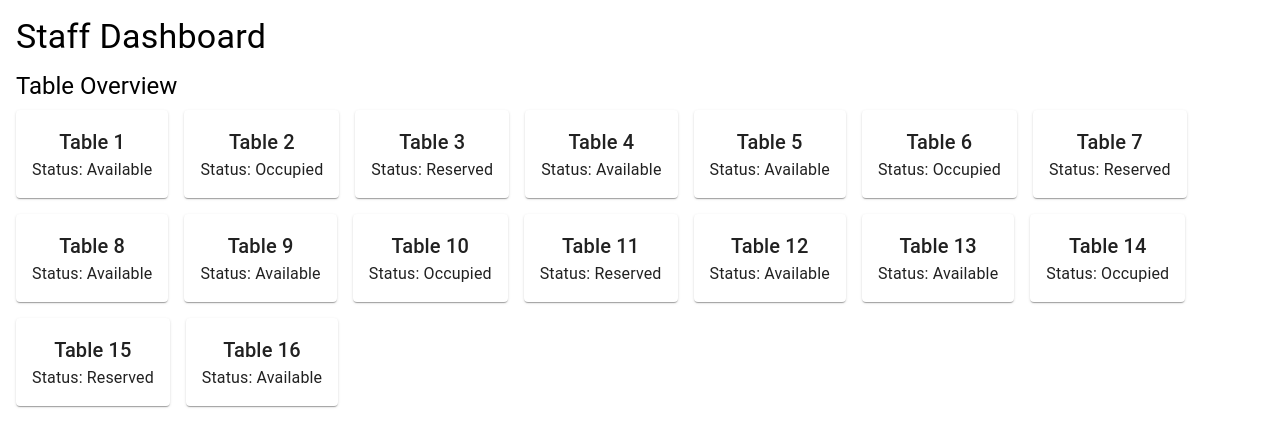
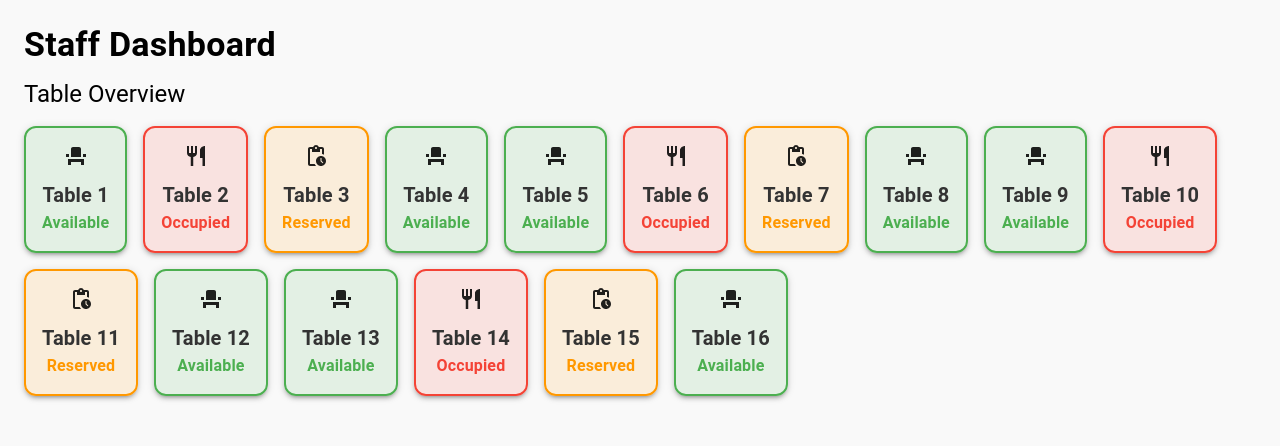
Before and after one commit to arijit98/HotelManagement, a React (Create React App) app: page /staff in a window 1280 px wide. Shown: the top 446 px of the page. Built offline with nearby package versions, Linux system fonts and the light colour scheme.

Commit message:
add server call for menu management

```diff
--- a/package.json
+++ b/package.json
@@ -5,6 +5,7 @@
   "dependencies": {
     "@emotion/react": "^11.14.0",
     "@emotion/styled": "^11.14.0",
+    "@mui/icons-material": "^6.3.0",
     "@mui/material": "^6.3.0",
     "axios": "^1.7.9",
     "cra-template": "1.2.0",
--- a/src/features/staff/TableOverview.js
+++ b/src/features/staff/TableOverview.js
@@ -1,17 +1,14 @@
-import React, { useEffect, useState } from 'react';
-import { Card, Typography, Grid2 } from '@mui/material';
-import axios from 'axios';
+import React, { useEffect, useState } from 'react'
+import { Card, CardActionArea, Typography, Grid2 } from '@mui/material'
+import EventSeatIcon from '@mui/icons-material/EventSeat'
+import RestaurantIcon from '@mui/icons-material/Restaurant'
+import PendingActionsIcon from '@mui/icons-material/PendingActions'
 
-const TableOverview = () => {
-  const [tables, setTables] = useState([]);
+const TableOverview = ({ onTableClick }) => {
+  const [tables, setTables] = useState([])
 
-//   useEffect(() => {
-//     axios.get('/api/tables')
-//       .then(response => setTables(response.data))
-//       .catch(error => console.error(error));
-//   }, []);
-
-const tablesData = [
+  // Mock Data
+  const tablesData = [
     { id: 1, status: 'Available' },
     { id: 2, status: 'Occupied' },
     { id: 3, status: 'Reserved' },
@@ -28,24 +25,65 @@ const tablesData = [
     { id: 14, status: 'Occupied' },
     { id: 15, status: 'Reserved' },
     { id: 16, status: 'Available' },
-];
+  ]
 
-useEffect(() => {
-    setTables(tablesData);
-}, []);
+  useEffect(() => {
+    setTables(tablesData)
+  }, [])
+
+  // Define color and icon based on status
+  const getStatusStyles = (status) => {
+    switch (status) {
+      case 'Available':
+        return { color: '#4caf50', icon: <EventSeatIcon /> }
+      case 'Occupied':
+        return { color: '#f44336', icon: <RestaurantIcon /> }
+      case 'Reserved':
+        return { color: '#ff9800', icon: <PendingActionsIcon /> }
+      default:
+        return { color: '#9e9e9e', icon: <EventSeatIcon /> }
+    }
+  }
 
   return (
     <Grid2 container spacing={2}>
-      {tables.map((table) => (
-        <Grid2 item xs={3} key={table.id}>
-          <Card style={{ padding: '16px', textAlign: 'center' }}>
-            <Typography variant="h6">Table {table.id}</Typography>
-            <Typography>Status: {table.status}</Typography>
-          </Card>
-        </Grid2>
-      ))}
+      {tables.map((table) => {
+        const { color, icon } = getStatusStyles(table.status)
+        return (
+          <Grid2 item xs={6} sm={4} md={3} key={table.id}>
+            <CardActionArea onClick={() => onTableClick(table.id)}>
+              <Card
+                sx={{
+                  padding: '16px',
+                  textAlign: 'center',
+                  borderRadius: '12px',
+                  backgroundColor: `${color}20`, // Slightly transparent background
+                  border: `2px solid ${color}`,
+                  boxShadow: 3,
+                  transition: 'transform 0.3s',
+                  '&:hover': { transform: 'scale(1.05)' },
+                }}
+              >
+                {icon}
+                <Typography
+                  variant="h6"
+                  sx={{ fontWeight: 'bold', color: '#333', marginTop: '8px' }}
+                >
+                  Table {table.id}
+                </Typography>
+                <Typography
+                  variant="body1"
+                  sx={{ fontWeight: 'bold', color: color }}
+                >
+                  {table.status}
+                </Typography>
+              </Card>
+            </CardActionArea>
+          </Grid2>
+        )
+      })}
     </Grid2>
-  );
-};
+  )
+}
 
-export default TableOverview;
+export default TableOverview
--- a/src/pages/StaffDashboard.js
+++ b/src/pages/StaffDashboard.js
@@ -1,5 +1,5 @@
 import React, { useState } from 'react';
-import { Box, Typography, Grid } from '@mui/material';
+import { Box, Typography } from '@mui/material';
 import TableOverview from '../features/staff/TableOverview';
 import OrderManagement from '../features/staff/OrderManagement';
 
@@ -11,27 +11,27 @@ const StaffDashboard = () => {
   };
 
   return (
-    <Box sx={{ padding: '16px' }}>
-      <Typography variant="h4" gutterBottom>
+    <Box sx={{ padding: '24px', backgroundColor: '#f9f9f9', minHeight: '100vh' }}>
+      <Typography variant="h4" gutterBottom sx={{ fontWeight: 'bold' }}>
         Staff Dashboard
       </Typography>
 
       {/* Table Overview Section */}
-      <Typography variant="h5" gutterBottom>
+      <Typography variant="h5" gutterBottom sx={{ marginBottom: '16px' }}>
         Table Overview
       </Typography>
-      <Box sx={{ marginBottom: '24px' }}>
+      <Box sx={{ marginBottom: '32px' }}>
         <TableOverview onTableClick={handleTableClick} />
       </Box>
 
       {/* Order Management Section */}
       {selectedTableId && (
-        <>
+        <Box sx={{ marginTop: '32px' }}>
           <Typography variant="h5" gutterBottom>
             Orders for Table {selectedTableId}
           </Typography>
           <OrderManagement tableId={selectedTableId} />
-        </>
+        </Box>
       )}
     </Box>
   );
```
Also changed, not shown: src/features/admin/MenuManagement.js (+191 -25 lines), 1 other file (tests, documents, lock files or other folders).
